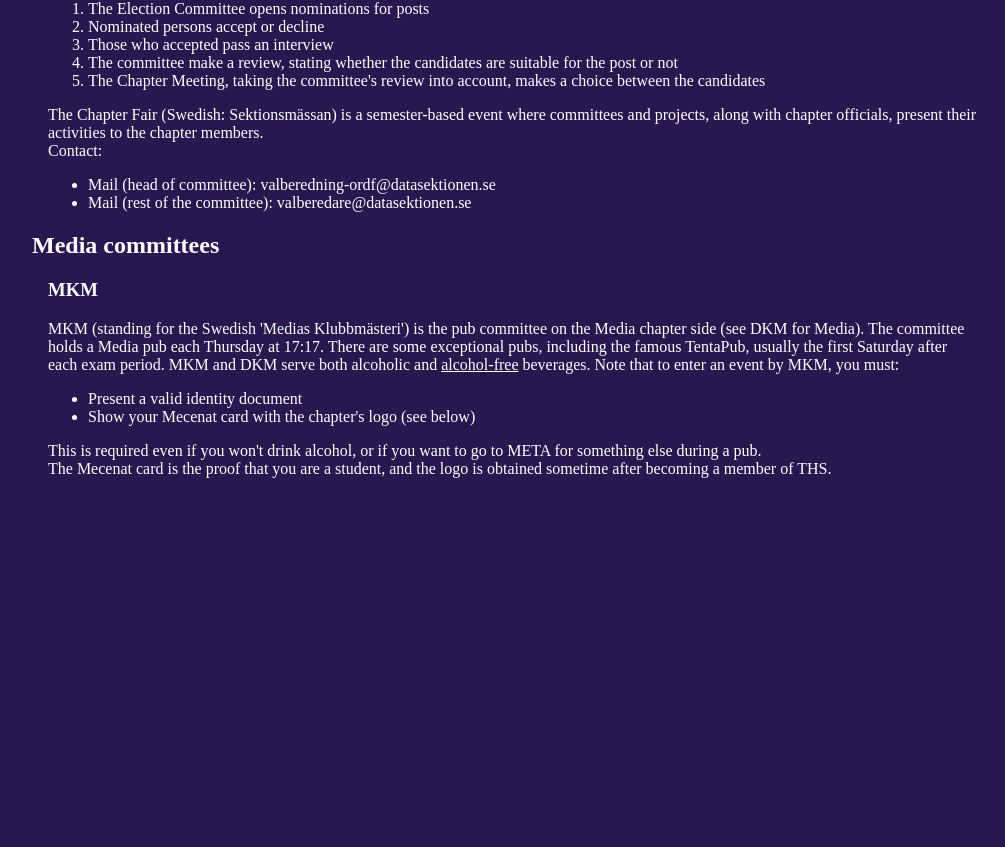
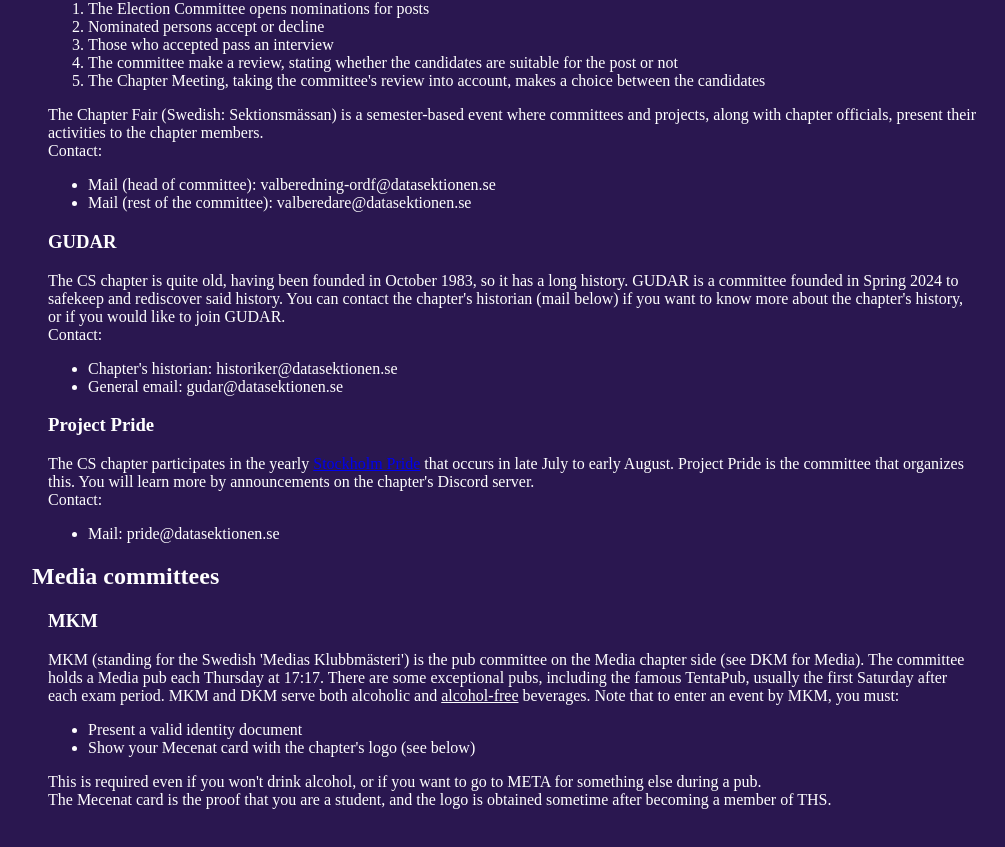
Before and after one commit to datasektionen/metastudent, a React (Create React App) app: page /student-life in a window 1280 px wide. Shown: the part 2512-3359 px from the top of the page, without its empty margins (128-1133 px from the left). Before the commit the page ends 3042 px from the top, so only its background shows below. Built offline with nearby package versions, Linux system fonts and the light colour scheme.

Commit message:
feat: add GUDAR and Project Pride descriptions

```diff
--- a/src/pages/Committees.js
+++ b/src/pages/Committees.js
@@ -47,6 +47,12 @@ const Committees = () => {
 
                 <CommitteeName name={"Election Committee"}/>
                 <ElectionCommittee/>
+
+                <CommitteeName name={"GUDAR"}/>
+                <GUDAR/>
+
+                <CommitteeName name={"Project Pride"}/>
+                <ProjectPride/>
             </div>
 
             <ChapterBelonging belonging="Media committees"/>
@@ -334,4 +340,34 @@ function ElectionCommittee() {
     )
 }
 
+function GUDAR() {
+    return (
+        <p>
+            The CS chapter is quite old, having been founded in October 1983, so it has a long history. GUDAR is a committee founded in Spring 2024
+            to safekeep and rediscover said history. You can contact the chapter's historian (mail below) if you want to know more about the
+            chapter's history, or if you would like to join GUDAR.
+            <br/>
+            Contact:
+            <ul>
+                <li>Chapter's historian: historiker@datasektionen.se</li>
+                <li>General email: gudar@datasektionen.se</li>
+            </ul>
+        </p>
+    )
+}
+
+function ProjectPride() {
+    return (
+        <p>
+            The CS chapter participates in the yearly <a href="https://www.stockholmpride.org/en/">Stockholm Pride</a> that occurs in late July to
+            early August. Project Pride is the committee that organizes this. You will learn more by announcements on the chapter's Discord server.
+            <br/>
+            Contact:
+            <ul>
+                <li>Mail: pride@datasektionen.se</li>
+            </ul>
+        </p>
+    )
+}
+
 export default Committees;
```
